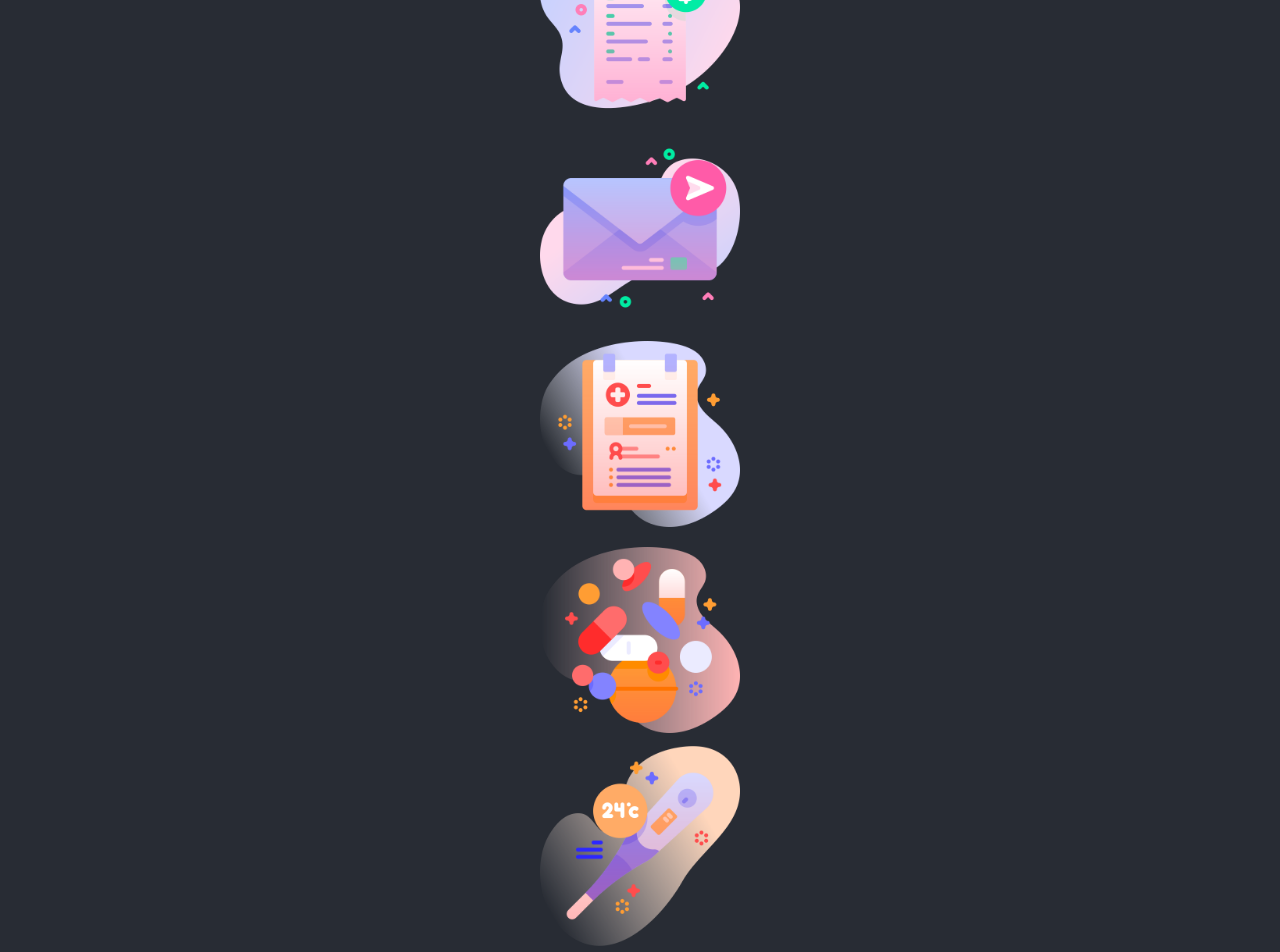
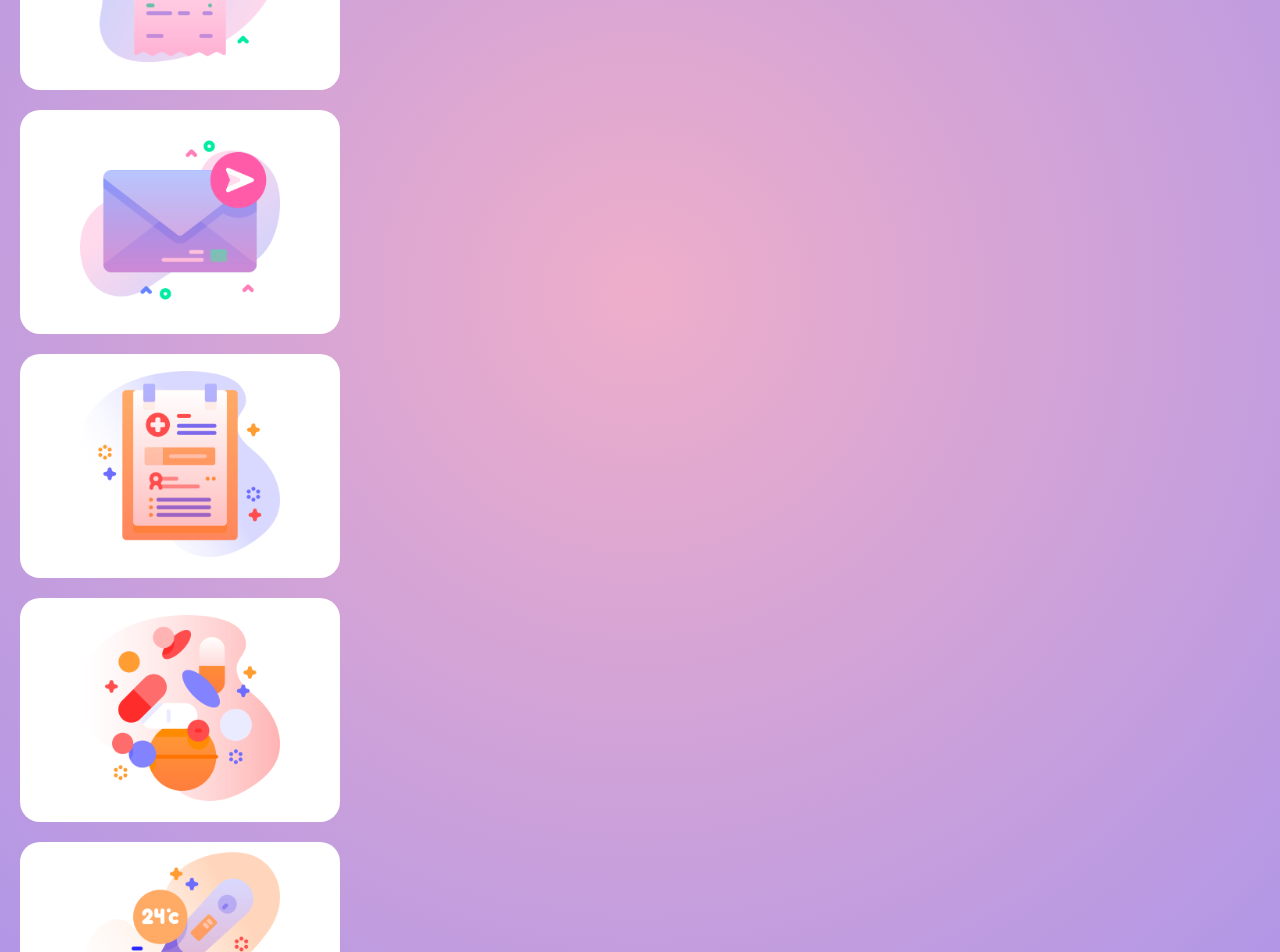
Before and after one commit to GeorgeBerdovskiy/novus-chart, a React (Create React App) app in the folder client/: page / in a window 1280 px wide. Shown: the part 500-1452 px from the top of the page. Built offline with nearby package versions, Linux system fonts and the light colour scheme.

Commit message:
Add class, and css

```diff
--- a/client/src/Components/Elements/appointments.js
+++ b/client/src/Components/Elements/appointments.js
@@ -2,7 +2,7 @@ import Image from "../../Assets/medical-report.png";
 
 const Appointments = () => {
   return (
-    <div>
+    <div class="applet">
       <img class="image" src={Image} />
     </div>
   );
--- a/client/src/Components/Elements/messages.js
+++ b/client/src/Components/Elements/messages.js
@@ -2,7 +2,7 @@ import Image from "../../Assets/message.png";
 
 const Messages = () => {
   return (
-    <div>
+    <div class="applet">
       <img class="image" src={Image} />
     </div>
   );
--- a/client/src/Components/Elements/payment.js
+++ b/client/src/Components/Elements/payment.js
@@ -2,7 +2,7 @@ import Image from "../../Assets/bill.png";
 
 const Payment = () => {
   return (
-    <div>
+    <div class="applet">
       <img class="image" src={Image} />
     </div>
   );
--- a/client/src/Components/Elements/prescriptions.js
+++ b/client/src/Components/Elements/prescriptions.js
@@ -2,7 +2,7 @@ import Image from "../../Assets/pills.png";
 
 const Prescriptions = () => {
   return (
-    <div>
+    <div class="applet">
       <img class="image" src={Image} />
     </div>
   );
--- a/client/src/Components/Elements/symptomTracker.js
+++ b/client/src/Components/Elements/symptomTracker.js
@@ -2,7 +2,7 @@ import Image from "../../Assets/thermometer.png";
 
 const SymptomTracker = () => {
   return (
-    <div>
+    <div class="applet">
       <img class="image" src={Image} />
     </div>
   );
--- a/client/src/Components/Elements/testResults.js
+++ b/client/src/Components/Elements/testResults.js
@@ -2,7 +2,7 @@ import Image from "../../Assets/x-ray.png";
 
 const TestResults = () => {
   return (
-    <div>
+    <div class="applet">
       <img class="image" src={Image} />
     </div>
   );
--- a/client/src/css/App.css
+++ b/client/src/css/App.css
@@ -1,38 +1,3 @@
 .App {
   text-align: center;
 }
-
-.App-logo {
-  height: 40vmin;
-  pointer-events: none;
-}
-
-@media (prefers-reduced-motion: no-preference) {
-  .App-logo {
-    animation: App-logo-spin infinite 20s linear;
-  }
-}
-
-.App-header {
-  background-color: #282c34;
-  min-height: 100vh;
-  display: flex;
-  flex-direction: column;
-  align-items: center;
-  justify-content: center;
-  font-size: calc(10px + 2vmin);
-  color: white;
-}
-
-.App-link {
-  color: #61dafb;
-}
-
-@keyframes App-logo-spin {
-  from {
-    transform: rotate(0deg);
-  }
-  to {
-    transform: rotate(360deg);
-  }
-}
--- a/client/src/css/applet.css
+++ b/client/src/css/applet.css
@@ -1,3 +1,11 @@
 .image {
   width: 200px;
 }
+
+.applet {
+  background-color: #ffffff;
+  width: 300px;
+  padding: 10px;
+  margin: 20px;
+  border-radius: 20px;
+}
--- a/client/src/css/index.css
+++ b/client/src/css/index.css
@@ -1,13 +1,21 @@
 body {
+  color: #fff;
   margin: 0;
-  font-family: -apple-system, BlinkMacSystemFont, 'Segoe UI', 'Roboto', 'Oxygen',
-    'Ubuntu', 'Cantarell', 'Fira Sans', 'Droid Sans', 'Helvetica Neue',
+  font-family: -apple-system, BlinkMacSystemFont, "Segoe UI", "Roboto", "Oxygen",
+    "Ubuntu", "Cantarell", "Fira Sans", "Droid Sans", "Helvetica Neue",
     sans-serif;
   -webkit-font-smoothing: antialiased;
   -moz-osx-font-smoothing: grayscale;
+
+  background: rgb(238, 174, 202);
+  background: radial-gradient(
+    circle,
+    rgba(238, 174, 202, 1) 0%,
+    rgba(171, 148, 233, 1) 100%
+  );
 }
 
 code {
-  font-family: source-code-pro, Menlo, Monaco, Consolas, 'Courier New',
+  font-family: source-code-pro, Menlo, Monaco, Consolas, "Courier New",
     monospace;
 }
```
